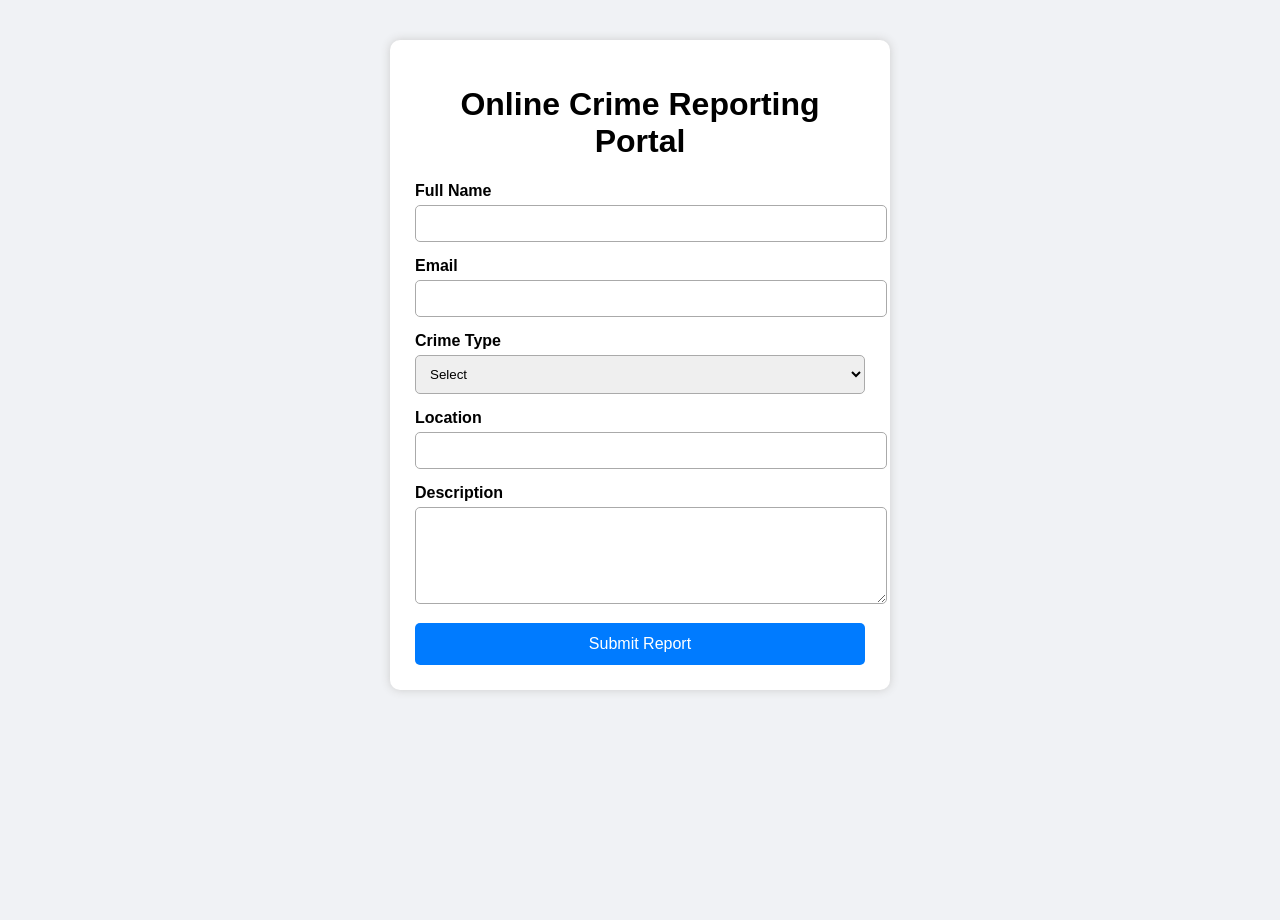
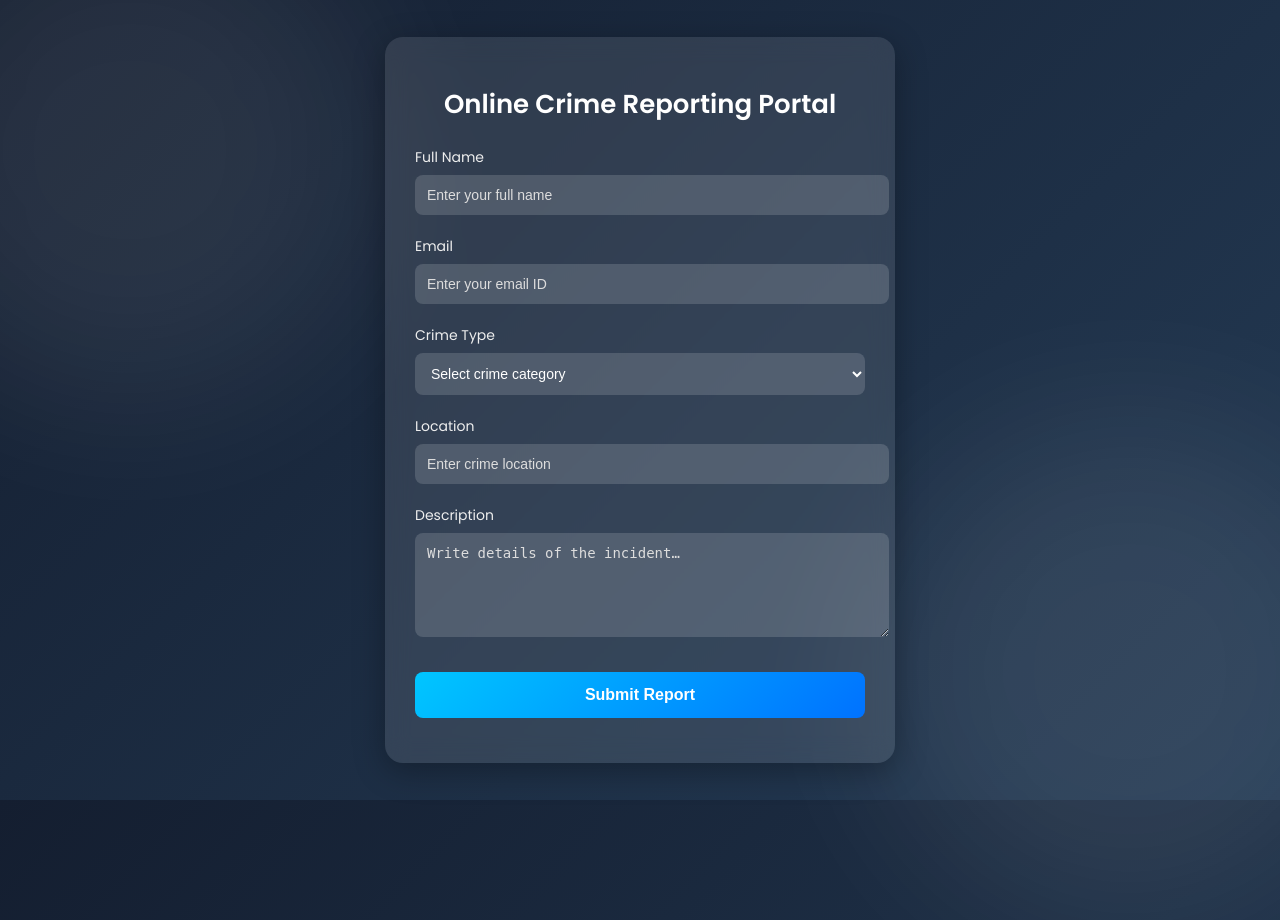
Before and after one commit to ronitdas992005-crypto/CrimeReporting, a Flask app: page / in a window 1280 px wide; the page is wider, and only the part inside the window is pictured. Before the commit the page ends 692 px from the top of that part, so only its background shows below. Run offline with Flask 3, Linux system fonts and the light colour scheme.

Commit message:
Initial commit

```diff
--- a/static/script.js
+++ b/static/script.js
@@ -1,5 +1,40 @@
-document.getElementById("crimeForm").addEventListener("submit", function(e) {
-    e.preventDefault();
-    document.getElementById("status").textContent =
-        "Your crime report has been submitted successfully!";
-});
+// Toggle Password Visibility
+function togglePassword() {
+    const passField = document.getElementById("password");
+    passField.type = passField.type === "password" ? "text" : "password";
+}
+
+// Form Validation (Basic)
+function validateForm() {
+    const fullName = document.getElementById("full_name").value.trim();
+    const email = document.getElementById("email").value.trim();
+    const password = document.getElementById("password").value.trim();
+
+    if (fullName === "" || email === "" || password === "") {
+        alert("All fields are required!");
+        return false;
+    }
+
+    if (!email.includes("@")) {
+        alert("Enter a valid email.");
+        return false;
+    }
+
+    return true;
+}
+
+// Logout confirmation popup
+function confirmLogout() {
+    return confirm("Are you sure you want to log out?");
+}
+
+// Upload preview (optional future feature)
+function previewImage(event) {
+    const file = event.target.files[0];
+    const preview = document.getElementById("preview");
+
+    if (file) {
+        preview.src = URL.createObjectURL(file);
+        preview.style.display = "block";
+    }
+}
--- a/static/style.css
+++ b/static/style.css
@@ -1,52 +1,121 @@
 body {
-    background: #f0f2f5;
-    font-family: Arial, sans-serif;
+    margin: 0;
+    padding: 0;
+    font-family: 'Poppins', sans-serif;
+    background: linear-gradient(135deg, #141e30, #243b55);
+    height: 100vh;
+    display: flex;
+    justify-content: center;
+    align-items: center;
+    overflow: hidden;
 }
 
+/* Floating background circles */
+.background-overlay::before,
+.background-overlay::after {
+    content: '';
+    position: absolute;
+    width: 500px;
+    height: 500px;
+    background: rgba(255, 255, 255, 0.08);
+    border-radius: 50%;
+    top: -100px;
+    left: -120px;
+    filter: blur(80px);
+    z-index: -1;
+}
+
+.background-overlay::after {
+    top: auto;
+    bottom: -120px;
+    right: -100px;
+    left: auto;
+}
+
+/* Main card */
 .container {
     width: 450px;
-    margin: 40px auto;
-    padding: 25px;
-    background: white;
-    border-radius: 10px;
-    box-shadow: 0 0 10px #ccc;
+    padding: 30px;
+    border-radius: 18px;
+    background: rgba(255, 255, 255, 0.1);
+    box-shadow: 0 8px 32px rgba(0,0,0,0.3);
+    backdrop-filter: blur(12px);
+    text-align: center;
+    animation: fadeIn 1s ease-in-out;
 }
 
-h1 {
-    text-align: center;
+/* Title */
+.title {
+    color: #fff;
+    font-size: 26px;
+    font-weight: 600;
+    margin-bottom: 20px;
 }
 
-label {
-    font-weight: bold;
+/* Input fields */
+.input-group {
+    text-align: left;
+    margin-bottom: 18px;
+}
+
+.input-group label {
+    color: #eee;
+    font-size: 14px;
+    font-weight: 500;
 }
 
 input, select, textarea {
     width: 100%;
-    margin-top: 5px;
-    margin-bottom: 15px;
-    padding: 10px;
-    border: 1px solid #aaa;
-    border-radius: 5px;
+    padding: 12px;
+    margin-top: 6px;
+    border: none;
+    border-radius: 8px;
+    background: rgba(255,255,255,0.15);
+    color: #fff;
+    font-size: 14px;
+    outline: none;
+    transition: 0.2s;
 }
 
-button {
+input::placeholder,
+textarea::placeholder {
+    color: #ddd;
+}
+
+input:focus, select:focus, textarea:focus {
+    background: rgba(255, 255, 255, 0.25);
+}
+
+/* Submit button */
+.submit-btn {
     width: 100%;
-    padding: 12px;
-    background: #007bff;
+    padding: 14px;
+    margin-top: 10px;
     border: none;
+    border-radius: 8px;
+    background: linear-gradient(135deg, #00c6ff, #0072ff);
     color: white;
     font-size: 16px;
-    border-radius: 5px;
+    font-weight: 600;
     cursor: pointer;
+    transition: 0.3s;
 }
 
-button:hover {
-    background: #0056b3;
+.submit-btn:hover {
+    transform: translateY(-2px);
+    background: linear-gradient(135deg, #0072ff, #00c6ff);
 }
 
-#status {
-    text-align: center;
+/* Status message */
+.status {
     margin-top: 15px;
-    color: green;
-    font-weight: bold;
+    font-weight: 600;
+    color: #00ff9d;
+    font-size: 15px;
 }
+
+/* Fade animation */
+@keyframes fadeIn {
+    from { opacity: 0; transform: translateY(20px); }
+    to { opacity: 1; transform: translateY(0); }
+}
--- a/templates/index.html
+++ b/templates/index.html
@@ -4,36 +4,55 @@
     <meta charset="UTF-8">
     <title>Online Crime Reporting Portal</title>
     <link rel="stylesheet" href="/static/style.css">
+    <link href="https://fonts.googleapis.com/css2?family=Poppins:wght@300;400;600&display=swap" rel="stylesheet">
 </head>
 <body>
+
+    <div class="background-overlay"></div>
+
     <div class="container">
-        <h1>Online Crime Reporting Portal</h1>
+        <h1 class="title">Online Crime Reporting Portal</h1>
 
-        <form action="/submit" method="POST">
+        <form id="crimeForm" class="form-box">
+
+            <div class="input-group">
                 <label>Full Name</label>
-            <input type="text" name="name" required>
+                <input type="text" name="name" placeholder="Enter your full name" required>
+            </div>
 
+            <div class="input-group">
                 <label>Email</label>
-            <input type="email" name="email" required>
+                <input type="email" name="email" placeholder="Enter your email ID" required>
+            </div>
 
+            <div class="input-group">
                 <label>Crime Type</label>
                 <select name="crimeType" required>
-                <option value="">Select</option>
+                    <option value="">Select crime category</option>
                     <option>Cyber Crime</option>
                     <option>Theft</option>
                     <option>Harassment</option>
                     <option>Domestic Violence</option>
                     <option>Fraud</option>
                 </select>
+            </div>
 
+            <div class="input-group">
                 <label>Location</label>
-            <input type="text" name="location" required>
+                <input type="text" name="location" placeholder="Enter crime location" required>
+            </div>
 
+            <div class="input-group">
                 <label>Description</label>
-            <textarea name="description" rows="5" required></textarea>
+                <textarea name="description" rows="5" placeholder="Write details of the incident…" required></textarea>
+            </div>
 
-            <button type="submit">Submit Report</button>
+            <button type="submit" class="submit-btn">Submit Report</button>
         </form>
+
+        <p id="status" class="status"></p>
     </div>
+
+    <script src="/static/script.js"></script>
 </body>
 </html>
```
Also changed, not shown: docs/index.html (+27 -8 lines), frontend/index.html (+27 -8 lines), frontend/script.js (+40 -5 lines), frontend/style.css (+95 -26 lines), 2 other files. Lines whose indentation alone changed are shown as unchanged.
